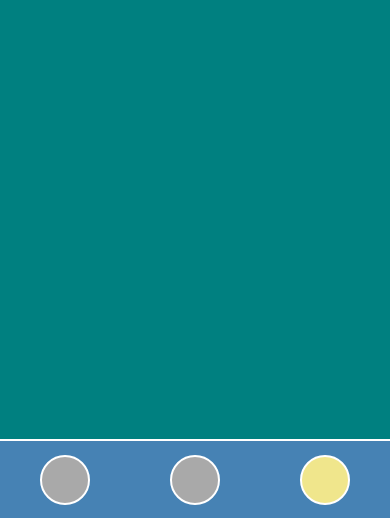
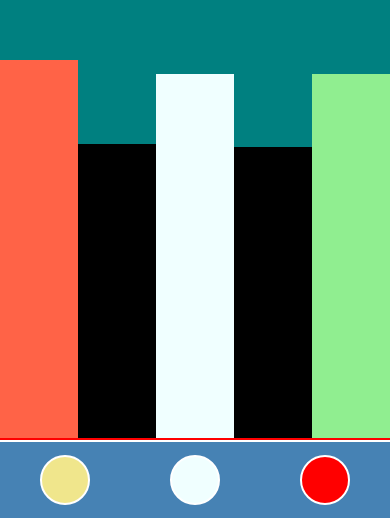
Before and after one commit to SirwanAfifi/react-native-starter, a React Native app: screen / in a window 390 px wide. Shown: the part 326-844 px from the top of the page. Built offline with nearby package versions, Linux system fonts and the light colour scheme.

Commit message:
Add animation

```diff
--- a/App.tsx
+++ b/App.tsx
@@ -1,10 +1,21 @@
-import React from 'react';
+import React, { useState } from 'react';
 import { StyleSheet, View } from 'react-native';
 
 export default function App() {
+  const [height, setHeight] = useState(0)
+  setInterval(() => {
+    setHeight(Math.round(Math.random() * 800))
+  }, 1000)
+
   return (
     <View style={styles.container}>
-      <View style={styles.itemA}></View>
+      <View style={styles.itemA}>
+          <View style={[styles.bar, {height: height + Math.round(Math.random() * 100), backgroundColor: colors[Math.round(Math.random() * colors.length)]}]}/>
+          <View style={[styles.bar, {height: height + Math.round(Math.random() * 100), backgroundColor: colors[Math.round(Math.random() * colors.length)]}]}/>
+          <View style={[styles.bar, {height: height + Math.round(Math.random() * 100), backgroundColor: colors[Math.round(Math.random() * colors.length)]}]}/>
+          <View style={[styles.bar, {height: height + Math.round(Math.random() * 100), backgroundColor: colors[Math.round(Math.random() * colors.length)]}]}/>
+          <View style={[styles.bar, {height: height + Math.round(Math.random() * 100), backgroundColor: colors[Math.round(Math.random() * colors.length)]}]}/>
+      </View>
       <View style={styles.itemB}>
         <View style={[styles.box, {
     backgroundColor: colors[Math.round(Math.random() * colors.length)],}]}></View>
@@ -17,7 +28,7 @@ export default function App() {
   );
 }
 
-const colors = ["gold", "tomato", "khaki", "azure", "darkgray"];
+const colors = ["gold", "tomato", "khaki", "azure", "darkgray", "red", "lightgreen", "black"];
 
 const styles = StyleSheet.create({
   container: {
@@ -25,7 +36,12 @@ const styles = StyleSheet.create({
   },
   itemA: {
     backgroundColor: "teal",
-    flex: 1
+    flex: 1,
+    flexDirection: "row",
+    justifyContent: "center",
+    alignItems: "flex-end",
+    borderBottomColor: "red",
+    borderBottomWidth: 2
   },
   itemB: {
     borderTopWidth: 2,
@@ -42,5 +58,10 @@ const styles = StyleSheet.create({
     borderRadius: 50,
     borderWidth: 2,
     borderColor: "white",
+  },
+  bar: {
+    flex: 1,
+    height: 100,
+    backgroundColor: "white",
   }
 });
```
